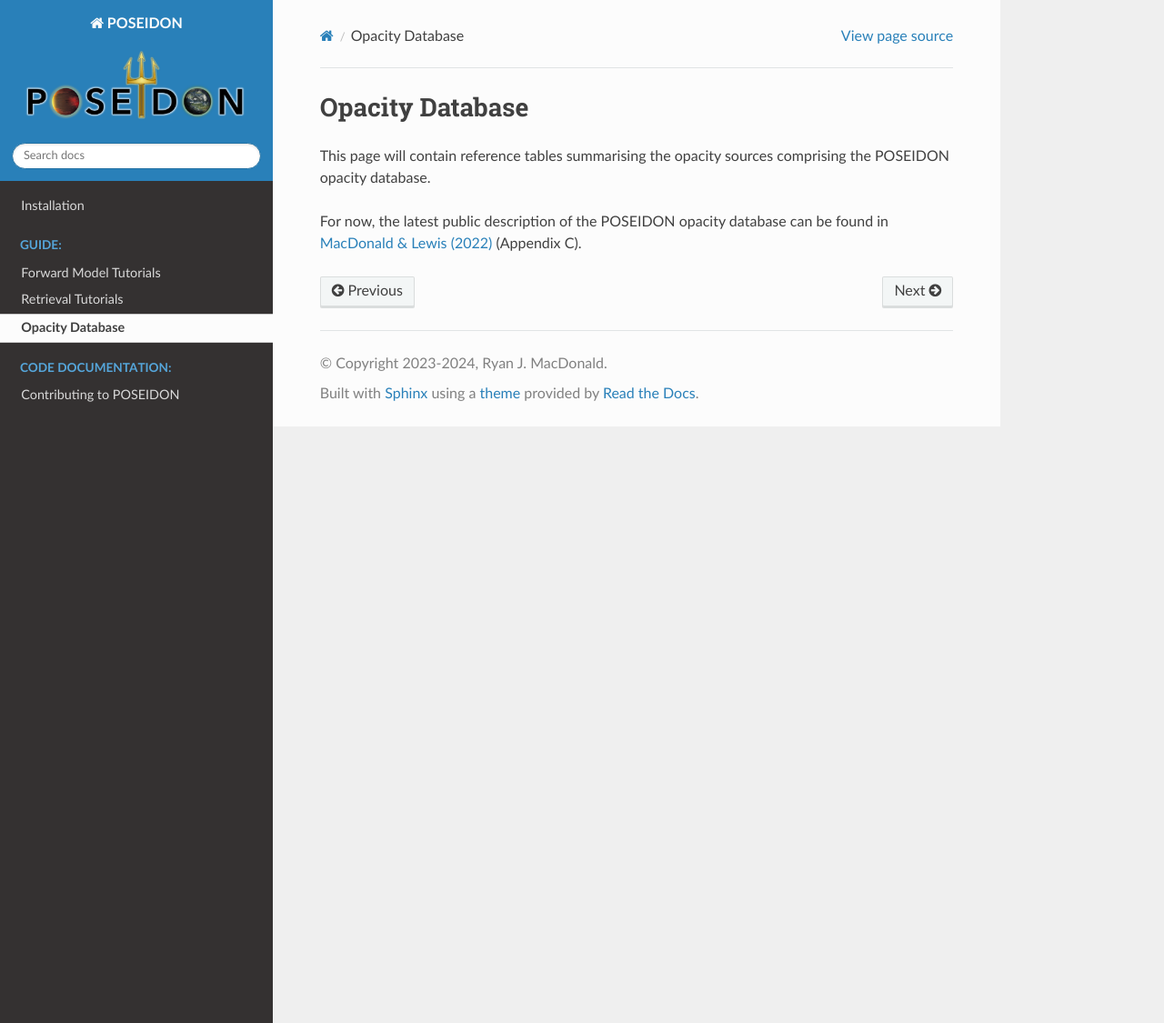
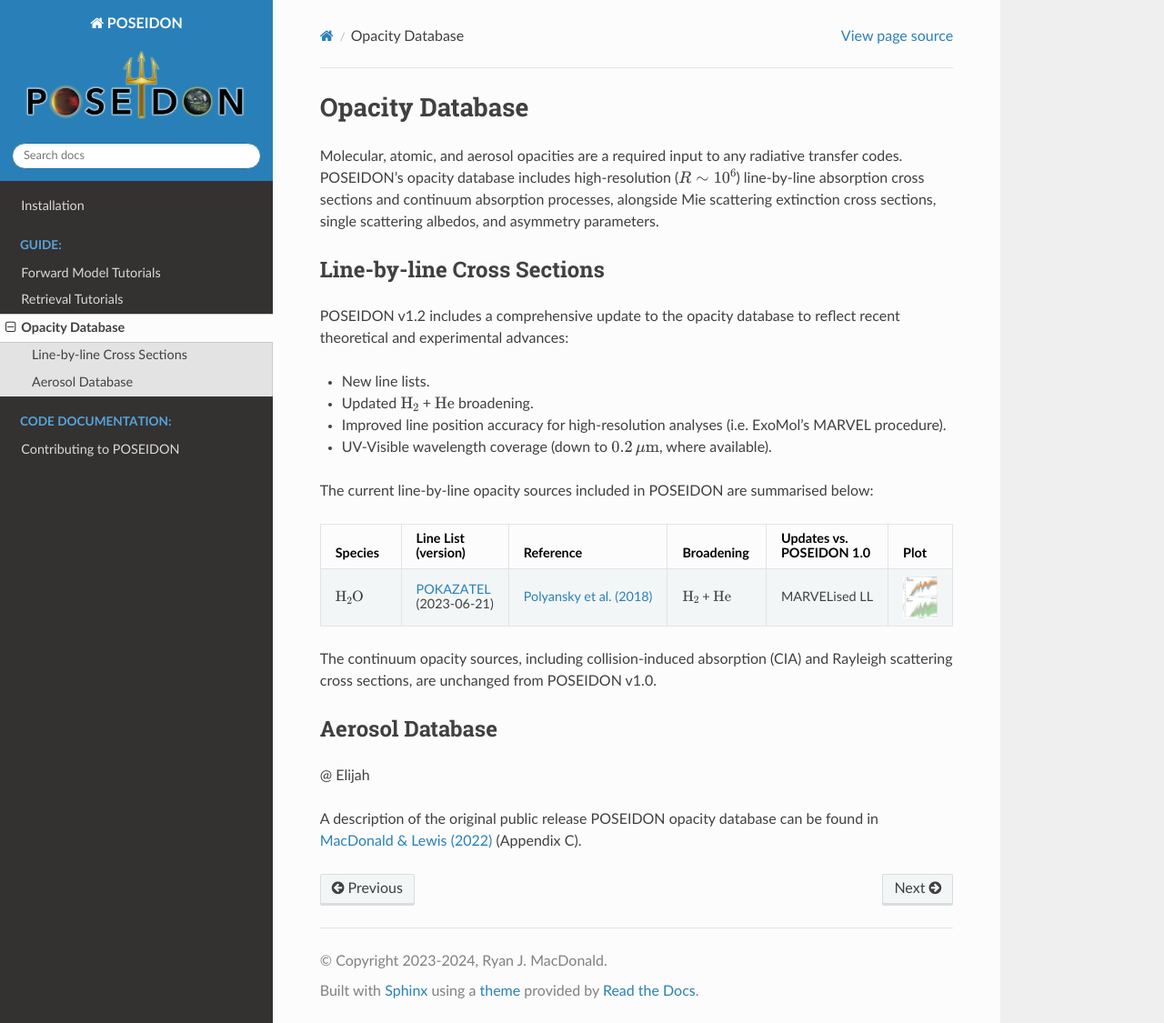
Before and after one commit to MartianColonist/POSEIDON, a Sphinx documentation site: the page built from docs/content/opacity_database.rst, in a window 1280 px wide and 1125 px high. Shown: the whole window at 91% size. Built offline with Sphinx 7.4.7 and the Read the Docs theme 2.0.0, drawn with Linux system fonts in a browser that asks for light colours; pages that are not in the unit, such as notebooks, are missing from menus.

Commit message:
Template for opacity docs and Table

```diff
--- a/docs/content/opacity_database.rst
+++ b/docs/content/opacity_database.rst
@@ -2,9 +2,69 @@ Opacity Database
 ================
 
 
-This page will contain reference tables summarising the opacity sources comprising
-the POSEIDON opacity database.
+Molecular, atomic, and aerosol opacities are a required input to any radiative
+transfer codes. POSEIDON's opacity database includes high-resolution
+(:math:`R \sim 10^6`) line-by-line absorption cross sections and continuum
+absorption processes, alongside Mie scattering extinction cross sections,
+single scattering albedos, and asymmetry parameters.
 
-For now, the latest public description of the POSEIDON opacity database can be found in
+
+Line-by-line Cross Sections
+___________________________
+
+POSEIDON v1.2 includes a comprehensive update to the opacity database to reflect
+recent theoretical and experimental advances:
+
+* New line lists.
+* Updated :math:`\mathrm{H_2}` + :math:`\mathrm{He}` broadening.
+* Improved line position accuracy for high-resolution analyses (i.e. ExoMol's MARVEL procedure).
+* UV-Visible wavelength coverage (down to :math:`0.2 \, \mathrm{\mu m}`, where available).
+
+The current line-by-line opacity sources included in POSEIDON are summarised below:
+
+.. list-table::
+   :widths: 20 20 20 20 20 20
+   :header-rows: 1
+
+   * - Species
+     - Line List
+
+       (version)
+     - Reference
+     - Broadening
+     - Updates vs.
+
+       POSEIDON 1.0
+     - Plot
+   * - :math:`\mathrm{H_2O}`
+     - `POKAZATEL <https://www.exomol.com/data/molecules/H2O/1H2-16O/POKAZATEL/>`_
+
+       (2023-06-21)
+     - `Polyansky et al. (2018) <https://ui.adsabs.harvard.edu/abs/2018MNRAS.480.2597P/abstract>`_
+     - :math:`\mathrm{H_2}` + :math:`\mathrm{He}`
+     - MARVELised LL
+     -
+       .. image:: ../_static/opacity_previews/H2O.png
+          :width: 400
+          :align: center
+
+
+
+The continuum opacity sources, including collision-induced absorption (CIA) and
+Rayleigh scattering cross sections, are unchanged from POSEIDON v1.0.
+
+
+Aerosol Database
+________________
+
+@ Elijah
+
+
+
+
+
+
+
+A description of the original public release POSEIDON opacity database can be found in
 `MacDonald & Lewis (2022) <https://ui.adsabs.harvard.edu/abs/2021arXiv211105862M/abstract>`_
 (Appendix C).
```
Also changed, not shown: docs/_static/opacity_previews/H2O.png (added).
